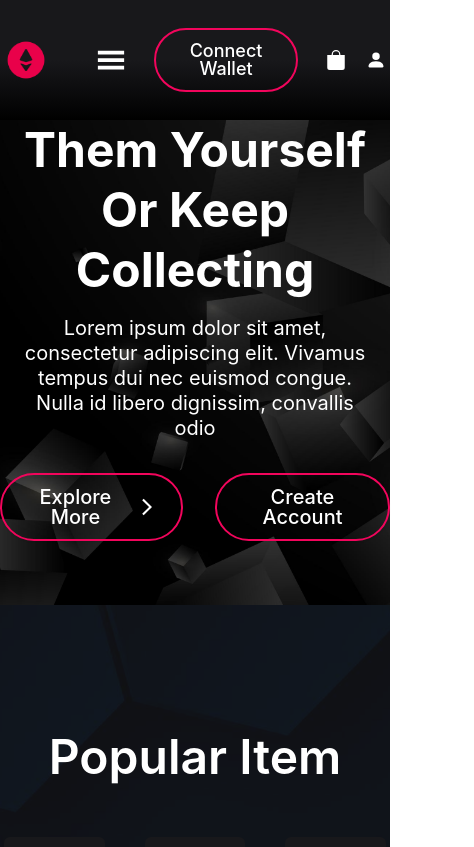
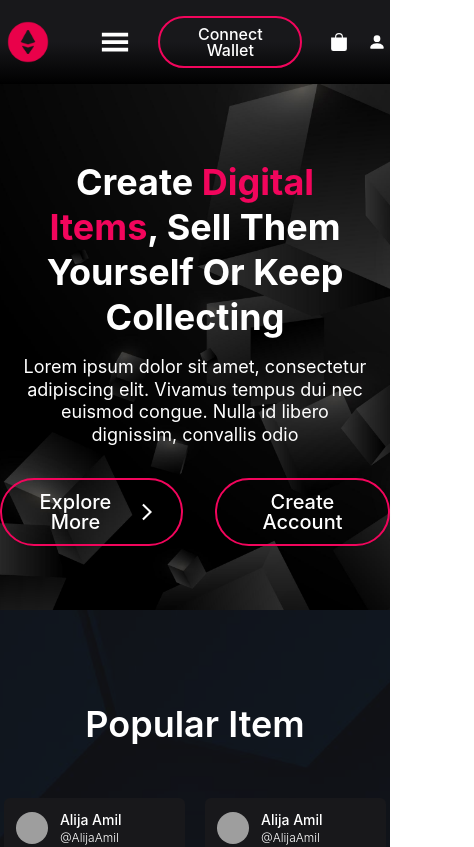
Before and after one commit to mmesomasaint/crypto-templates, a Next.js app: page /templates/cryptex in a window 390 px wide. Shown: the top 847 px of the page, 474 px wide, since content can reach past the window. Built offline with nearby package versions, Linux system fonts and the light colour scheme; grey boxes are pictures that could not be loaded.

Commit message:
Fix: Make cryptex index responsive to sm screens

```diff
--- a/pages/templates/cryptex/index.js
+++ b/pages/templates/cryptex/index.js
@@ -24,7 +24,7 @@ export default function Home() {
       </Head>
       <header className='absolute w-full bg-gradient-to-b from-zinc-900 via-zinc-900 to-black'>
         <div className='relative max-w-[90rem] mx-auto'>
-          <div className='w-[98%] xl:w-[98%] lg:w-[80%] mx-auto py-7'>
+          <div className='w-[98%] xl:w-[98%] lg:w-[80%] mx-auto py-4 md:py-7'>
             <div className='flex justify-between items-center gap-6'>
               <div className=''>
                 <Image
@@ -62,12 +62,12 @@ export default function Home() {
                 <div className='block lg:hidden'>
                   <GiHamburgerMenu className='text-3xl text-white' />
                 </div>
-                <button className='text-white text-lg py-3 px-6 font-medium leading-none bg-transparent border-2 border-primary rounded-full'>
+                <button className='text-white text-base md:text-lg py-2 md:py-3 px-4 md:px-6 font-medium leading-none bg-transparent border-2 border-primary rounded-full'>
                   Connect Wallet
                 </button>
                 <div className='flex justify-center items-center gap-5'>
-                  <BsFillBagFill className='text-white text-xl' />
-                  <BsFillPersonFill className='text-white text-xl' />
+                  <BsFillBagFill className='text-white text-lg md:text-xl' />
+                  <BsFillPersonFill className='text-white text-lg md:text-xl' />
                 </div>
               </div>
             </div>
@@ -79,12 +79,12 @@ export default function Home() {
           <section>
             <div className="h-fit md:h-[40rem] w-full bg-[url('/imgs/cryptex/showcase.jpg')] bg-no-repeat bg-cover bg-center">
               <div className='flex justify-center items-center h-full'>
-                <div className='w-full h-fit text-center pt-0 md:pt-10 py-16 md:py-0'>
-                  <h1 className='block w-[90%] sm:w-[60%] lg:w-[40%] mx-auto text-5xl font-bold leading-tight text-white mb-4'>
+                <div className='w-full h-fit text-center pt-40 md:pt-10 py-16 md:py-0'>
+                  <h1 className='block w-[90%] sm:w-[60%] lg:w-[40%] mx-auto text-4xl md:text-5xl font-bold leading-tight text-white mb-4'>
                     Create <span className='text-primary'>Digital Items</span>,
                     Sell Them Yourself Or Keep Collecting
                   </h1>
-                  <p className='block w-[90%] sm:w-[80%] md:w-[70%] lg:w-[50%] xl:w-[40%] mx-auto text-xl lg:text-base font-normal leading-tight text-white mb-8'>
+                  <p className='block w-[90%] sm:w-[80%] md:w-[70%] lg:w-[50%] xl:w-[40%] mx-auto text-lg md:text-xl lg:text-base font-normal leading-tight text-white mb-8'>
                     Lorem ipsum dolor sit amet, consectetur adipiscing elit.
                     Vivamus tempus dui nec euismod congue. Nulla id libero
                     dignissim, convallis odio
@@ -110,11 +110,11 @@ export default function Home() {
           <section>
             <div className="h-fit w-full bg-[url('/imgs/cryptex/blue-cubes.jpg')] bg-no-repeat bg-cover bg-center">
               <div className='w-full h-full bg-zinc-900 bg-opacity-70'>
-                <div className='w-[98%] lg:w-[80%] mx-auto py-32'>
-                  <h2 className='text-5xl font-semibold leading-none text-white text-center mb-14'>
+                <div className='w-[98%] lg:w-[80%] mx-auto py-24 md:py-32'>
+                  <h2 className='text-4xl md:text-5xl font-semibold leading-none text-white text-center mb-14'>
                     Popular Item
                   </h2>
-                  <div className='grid grid-cols-3 xl:grid-cols-4 place-items-stretch gap-10'>
+                  <div className='grid grid-cols-2 md:grid-cols-3 xl:grid-cols-4 place-items-stretch gap-5 md:gap-10'>
                     <div className='p-3 bg-zinc-900 rounded-md transition duration-300 group hover:glow-cpt-primary'>
                       <div className='flex justify-start items-center gap-3'>
                         <div className="w-8 h-8 rounded-full bg-[url('/imgs/cryptex/avatar-1.jpg')] bg-no-repeat bg-center bg-cover" />
@@ -481,11 +481,11 @@ export default function Home() {
           {/* End of Design Section */}
           <section>
             <div className='bg-black'>
-              <div className='w-[98%] lg:w-[80%] mx-auto py-32'>
-                <h2 className='text-5xl font-semibold leading-none text-white text-center mb-14'>
+              <div className='w-[98%] lg:w-[80%] mx-auto py-24 md:py-32'>
+                <h2 className='text-4xl md:text-5xl font-semibold leading-none text-white text-center mb-14'>
                   Trending Artwork
                 </h2>
-                <div className='grid grid-cols-3 place-items-stretch gap-7 xl:gap-14'>
+                <div className='grid grid-cols-1 md:grid-cols-3 place-items-center md:place-items-stretch gap-7 xl:gap-14'>
                   <div className='bg-gray-900 rounded-md p-3'>
                     <div className='relative mb-8'>
                       <Image
@@ -604,11 +604,11 @@ export default function Home() {
           <section>
             <div className="h-fit w-full bg-[url('/imgs/cryptex/spiral.jpg')] bg-no-repeat bg-cover bg-center">
               <div className='w-full h-full bg-zinc-900 bg-opacity-70'>
-                <div className='w-[98%] lg:w-[80%] mx-auto py-32'>
-                  <h2 className='text-5xl font-semibold leading-none text-white text-center mb-14'>
+                <div className='w-[98%] lg:w-[80%] mx-auto py-24 md:py-32'>
+                  <h2 className='text-4xl md:text-5xl font-semibold leading-none text-white text-center mb-14'>
                     Our Top Sellers
                   </h2>
-                  <div className='grid grid-cols-3 place-items-stretch gap-7 lg:gap-14'>
+                  <div className='grid grid-cols-2 md:grid-cols-3 place-items-stretch gap-7 lg:gap-14'>
                     <div className='rounded-full p-2 transition duration-300 bg-stone-700 hover:bg-gradient-to-r hover:from-stone-700 hover:via-stone-700 hover:to-black hover:glow-cpt-primary'>
                       <div className='flex justify-start items-center gap-4'>
                         <div className='relative rounded-full w-fit'>
@@ -833,11 +833,11 @@ export default function Home() {
           {/* ENd of top-sellers section */}
           <section>
             <div className='bg-zinc-900'>
-              <div className='w-[98%] lg:w-[80%] mx-auto py-32'>
-                <h2 className='text-5xl font-semibold leading-none text-white text-center mb-14'>
+              <div className='w-[98%] lg:w-[80%] mx-auto py-24 md:py-32'>
+                <h2 className='text-4xl md:text-5xl font-semibold leading-none text-white text-center mb-14'>
                   Featured Assets
                 </h2>
-                <div className='grid grid-cols-3 xl:grid-cols-4 place-items-stretch gap-14'>
+                <div className='grid grid-cols-2 md:grid-cols-3 xl:grid-cols-4 place-items-center md:place-items-stretch gap-7 md:gap-14'>
                   <div className='p-3 bg-gray-900 rounded-md transition duration-300 group hover:glow-cpt-primary'>
                     <div>
                       <Image
@@ -1174,11 +1174,11 @@ export default function Home() {
           <section>
             <div className="h-fit w-full bg-[url('/imgs/cryptex/dark-red.jpg')] bg-no-repeat bg-cover bg-center">
               <div className='w-full h-full bg-zinc-900 bg-opacity-70'>
-                <div className='w-[98%] lg:w-[80%] mx-auto py-32'>
-                  <h2 className='text-5xl font-semibold leading-none text-white text-center mb-14'>
+                <div className='w-[98%] lg:w-[80%] mx-auto py-24 md:py-32'>
+                  <h2 className='text-4xl md:text-5xl font-semibold leading-none text-white text-center mb-7 md:mb-14'>
                     Best Place To Collect NFT
                   </h2>
-                  <p className='text-2xl font-normal leading-normal text-white text-center w-[70%] mx-auto mb-14'>
+                  <p className='text-lg md:text-2xl font-normal leading-normal text-white text-center w-[70%] mx-auto mb-7 md:mb-14'>
                     Lorem ipsum dolor sit amet, consectetur adipiscing elit.
                     Aenean mollis ligula sed diam sollicitudin, aliquam
                     fermentum sapien consectetur. Donec consectetur et ex at
@@ -1186,15 +1186,15 @@ export default function Home() {
                     sed diam sollicitudin, aliquam
                   </p>
                   <div className='flex justify-center gap-8 items-center'>
-                    <button className='flex justify-start items-center gap-3 px-6 py-3 border-2 border-primary bg-transparent tramsition duration-300 hover:bg-primary shadow-sm rounded-full'>
-                      <span className='text-xl lg:text-lg font-medium leading-none text-white'>
+                    <button className='flex justify-start items-center gap-3 px-4 md:px-6 py-2 md:py-3 border-2 border-primary bg-transparent tramsition duration-300 hover:bg-primary shadow-sm rounded-full'>
+                      <span className='text-lg md:text-xl lg:text-lg font-medium leading-none text-white'>
                         Create
                       </span>
                       <span className='w-fit mx-auto'>
                         <MdOutlineArrowForwardIos className='text-xl text-white z-20' />
                       </span>
                     </button>
-                    <button className='text-xl lg:text-lg font-medium leading-none px-6 py-3 border-2 border-primary bg-transparent tramsition duration-300 hover:bg-primary text-white shadow-sm rounded-full'>
+                    <button className='text-lg md:text-xl lg:text-lg font-medium leading-none px-4 md:px-6 py-2 md:py-3 border-2 border-primary bg-transparent tramsition duration-300 hover:bg-primary text-white shadow-sm rounded-full'>
                       Connect Account
                     </button>
                   </div>
@@ -1205,11 +1205,11 @@ export default function Home() {
           {/* End of collect section */}
           <section>
             <div className='bg-zinc-900'>
-              <div className='w-[98%] lg:w-[80%] mx-auto py-32'>
-                <h2 className='text-5xl font-semibold leading-none text-white text-center mb-14'>
+              <div className='w-[98%] lg:w-[80%] mx-auto py-24 md:py-32'>
+                <h2 className='text-4xl md:text-5xl font-semibold leading-none text-white text-center mb-14'>
                   Popular Collection
                 </h2>
-                <div className='grid grid-cols-3 place-items-stretch gap-14'>
+                <div className='grid grid-cols-2 md:grid-cols-3 place-items-stretch gap-7 md:gap-14'>
                   <div className=''>
                     <div className='relative w-fit border-[3px] border-white'>
                       <Image
@@ -1343,11 +1343,11 @@ export default function Home() {
           {/* End of popular collection section */}
           <section>
             <div className='bg-black'>
-              <div className='w-[98%] lg:w-[80%] mx-auto py-32'>
-                <h2 className='text-5xl font-semibold leading-none text-white text-center mb-14'>
+              <div className='w-[98%] lg:w-[80%] mx-auto py-24 md:py-32'>
+                <h2 className='text-4xl md:text-5xl font-semibold leading-none text-white text-center mb-14'>
                   Latest Post of NFTs
                 </h2>
-                <div className='grid grid-cols-3 place-items-center place-content-center gap-10'>
+                <div className='grid grid-cols-2 md:grid-cols-3 place-items-center place-content-center gap-10'>
                   <div className='rounded-md group'>
                     <div className='relative w-fit rounded-t-md'>
                       <Image
```
